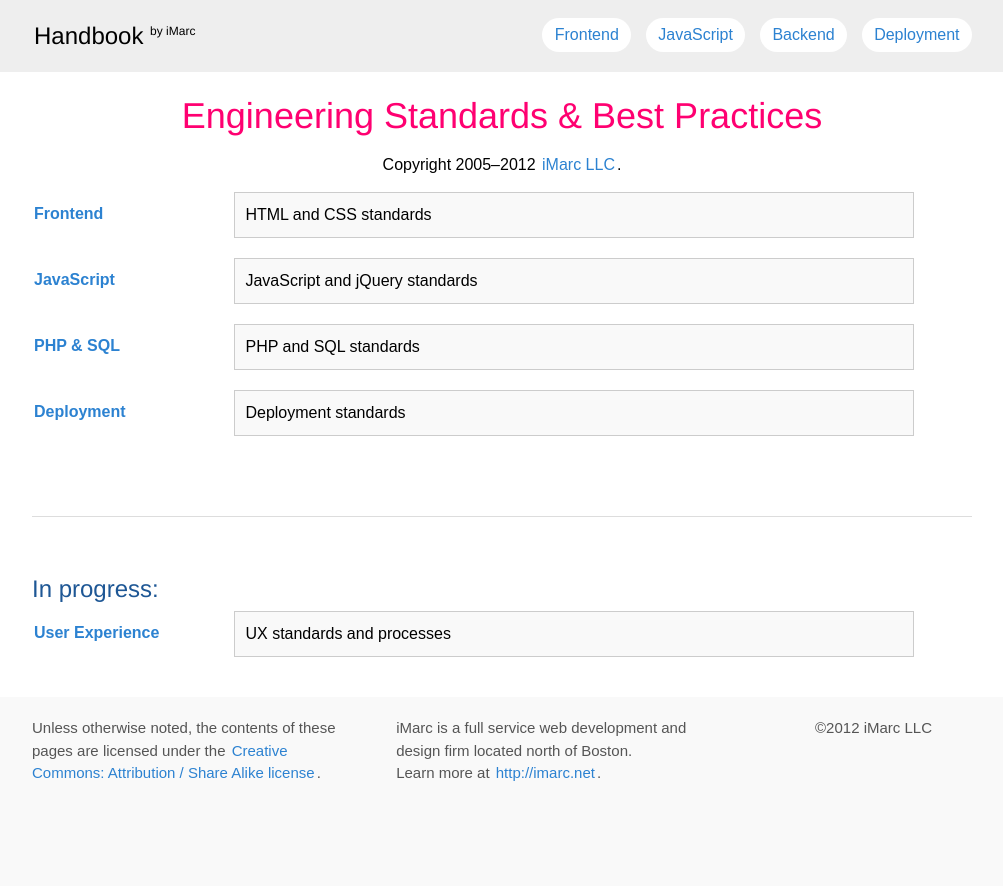
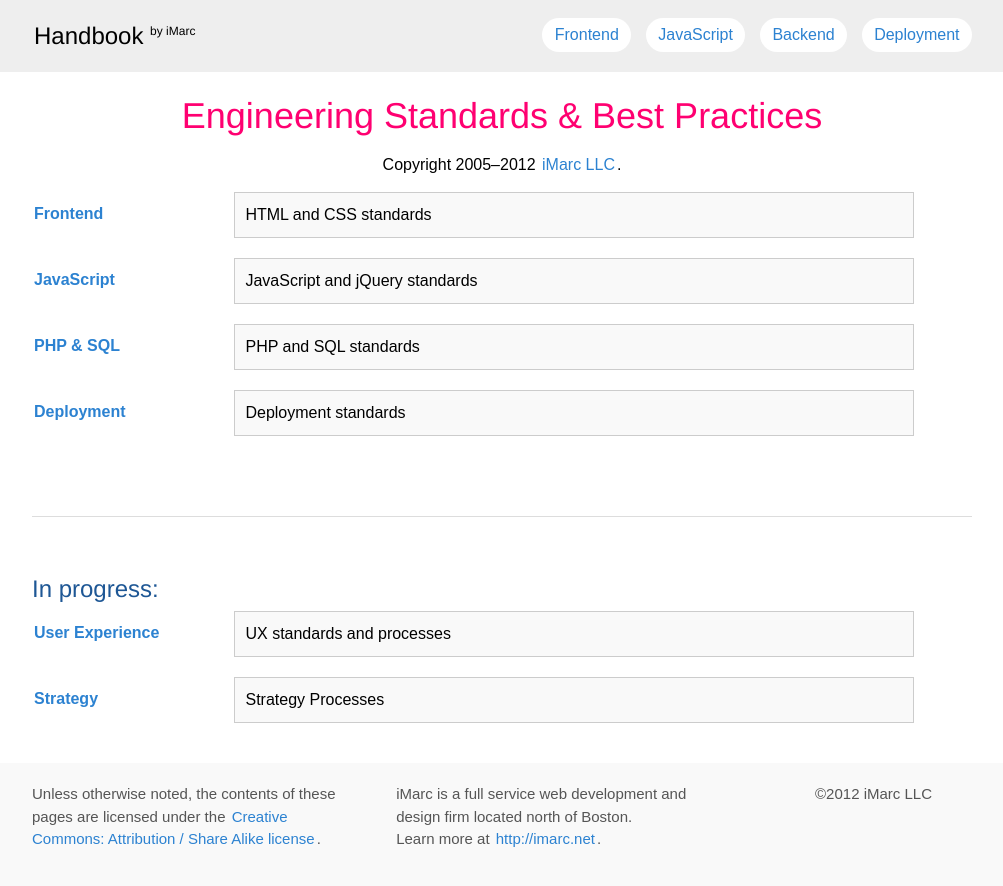
Before and after one commit to imarc/handbook, a Jekyll site: the page built from index.markdown, in a window 1280 px wide. Shown: the top 886 px of the page, without its empty margins (138-1141 px from the left). Built offline with Jekyll 4.4.1, drawn with Linux system fonts in a browser that asks for light colours; nearby versions of some CDN libraries.

Commit message:
added a link to strategy on home

```diff
--- a/index.markdown
+++ b/index.markdown
@@ -26,4 +26,8 @@ layout: notoc
         <a href="ux">User Experience</a>
     </dt>
     <dd>UX standards and processes</dd>
+    <dt>
+        <a href="strategy">Strategy</a>
+    </dt>
+    <dd>Strategy Processes</dd>
 </dl>
```
